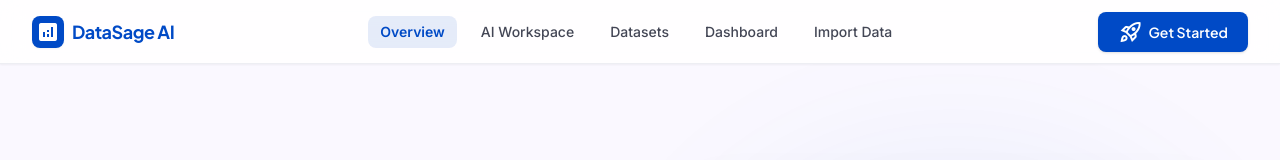
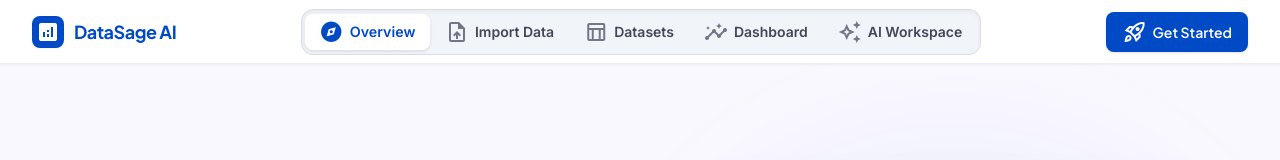
Before and after one commit to bikram73/DataSage_AI, a React (Vite) app: page / in a window 1280 px wide. Shown: the top 160 px of the page. Built offline with nearby package versions, Linux system fonts and the light colour scheme.

Commit message:
first commit

```diff
--- a/src/components/Navbar.tsx
+++ b/src/components/Navbar.tsx
@@ -4,6 +4,20 @@ interface NavbarProps {
   activeTab: string;
   onNavigate: (tab: string) => void;
 }
+
+interface NavItem {
+  id: string;
+  label: string;
+  icon: string;
+}
+
+const navItems: NavItem[] = [
+  { id: 'landing', label: 'Overview', icon: 'explore' },
+  { id: 'upload', label: 'Import Data', icon: 'upload_file' },
+  { id: 'preview', label: 'Datasets', icon: 'table_chart' },
+  { id: 'dashboard', label: 'Dashboard', icon: 'insights' },
+  { id: 'workspace', label: 'AI Workspace', icon: 'auto_awesome' },
+];
 
 export const Navbar: React.FC<NavbarProps> = ({ activeTab, onNavigate }) => {
   const [mobileMenuOpen, setMobileMenuOpen] = useState(false);
@@ -16,17 +30,17 @@ export const Navbar: React.FC<NavbarProps> = ({ activeTab, onNavigate }) => {
   return (
     <nav
       id="landing-nav"
-      className="fixed top-0 left-0 right-0 w-full z-50 bg-white/85 backdrop-blur-md border-b border-[#c3c6d7]/30 shadow-xs h-16 transition-all"
+      className="fixed top-0 left-0 right-0 w-full z-50 bg-white/90 backdrop-blur-md border-b border-[#c3c6d7]/30 shadow-xs h-16 transition-all"
     >
-      <div className="flex items-center justify-between px-4 sm:px-8 h-full max-w-[1440px] mx-auto">
+      <div className="flex items-center justify-between px-3 sm:px-6 lg:px-8 h-full max-w-[1440px] mx-auto gap-4">
         {/* Brand Logo & Name */}
         <div
-          className="flex items-center gap-2 cursor-pointer select-none group"
+          className="flex items-center gap-2.5 cursor-pointer select-none group shrink-0"
           onClick={() => handleNav('landing')}
         >
           <div className="w-8 h-8 rounded-lg bg-[#004ac6] flex items-center justify-center text-white shadow-xs group-hover:scale-105 transition-transform">
             <span
-              className="material-symbols-outlined text-[22px]"
+              className="material-symbols-outlined text-[20px]"
               style={{ fontVariationSettings: "'FILL' 1" }}
             >
               analytics
@@ -37,66 +51,40 @@ export const Navbar: React.FC<NavbarProps> = ({ activeTab, onNavigate }) => {
           </span>
         </div>
 
-        {/* Center Desktop Navigation Links */}
-        <div className="hidden md:flex items-center gap-1 sm:gap-2 lg:gap-3">
+        {/* Center Desktop Segmented Tab Bar: Overview, Import Data, Datasets, Dashboard, AI Workspace */}
+        <div className="hidden md:flex items-center bg-[#f1f4f9] p-1 rounded-xl border border-[#d8dce6] shadow-inner gap-0.5">
+          {navItems.map((item) => {
+            const isActive = activeTab === item.id;
+            return (
               <button
-            onClick={() => handleNav('landing')}
-            className={`px-3 py-1.5 rounded-lg text-sm font-medium transition-all ${
-              activeTab === 'landing'
-                ? 'text-[#004ac6] bg-[#004ac6]/10 font-semibold'
-                : 'text-[#434655] hover:text-[#004ac6] hover:bg-slate-100/60'
+                key={item.id}
+                onClick={() => handleNav(item.id)}
+                className={`flex items-center gap-1.5 px-3.5 py-1.5 rounded-lg text-xs lg:text-sm font-semibold transition-all duration-200 ${
+                  isActive
+                    ? 'bg-white text-[#004ac6] shadow-sm font-bold scale-[1.02]'
+                    : 'text-[#434655] hover:text-[#004ac6] hover:bg-white/60 font-medium'
                 }`}
               >
-            Overview
+                <span
+                  className={`material-symbols-outlined text-[17px] ${
+                    isActive ? 'text-[#004ac6]' : 'text-[#737686]'
+                  }`}
+                  style={isActive ? { fontVariationSettings: "'FILL' 1" } : undefined}
+                >
+                  {item.icon}
+                </span>
+                <span>{item.label}</span>
               </button>
-          <button
-            onClick={() => handleNav('workspace')}
-            className={`px-3 py-1.5 rounded-lg text-sm font-medium transition-all ${
-              activeTab === 'workspace'
-                ? 'text-[#004ac6] bg-[#004ac6]/10 font-semibold'
-                : 'text-[#434655] hover:text-[#004ac6] hover:bg-slate-100/60'
-            }`}
-          >
-            AI Workspace
-          </button>
-          <button
-            onClick={() => handleNav('preview')}
-            className={`px-3 py-1.5 rounded-lg text-sm font-medium transition-all ${
-              activeTab === 'preview'
-                ? 'text-[#004ac6] bg-[#004ac6]/10 font-semibold'
-                : 'text-[#434655] hover:text-[#004ac6] hover:bg-slate-100/60'
-            }`}
-          >
-            Datasets
-          </button>
-          <button
-            onClick={() => handleNav('dashboard')}
-            className={`px-3 py-1.5 rounded-lg text-sm font-medium transition-all ${
-              activeTab === 'dashboard'
-                ? 'text-[#004ac6] bg-[#004ac6]/10 font-semibold'
-                : 'text-[#434655] hover:text-[#004ac6] hover:bg-slate-100/60'
-            }`}
-          >
-            Dashboard
-          </button>
-          <button
-            onClick={() => handleNav('upload')}
-            className={`px-3 py-1.5 rounded-lg text-sm font-medium transition-all ${
-              activeTab === 'upload'
-                ? 'text-[#004ac6] bg-[#004ac6]/10 font-semibold'
-                : 'text-[#434655] hover:text-[#004ac6] hover:bg-slate-100/60'
-            }`}
-          >
-            Import Data
-          </button>
+            );
+          })}
         </div>
 
-        {/* Right CTA Button & Mobile Menu Toggle */}
-        <div className="flex items-center gap-3">
+        {/* Right Action Button & Mobile Menu Toggle */}
+        <div className="flex items-center gap-2 sm:gap-3 shrink-0">
           <button
             id="landing-getstarted-btn"
             onClick={() => handleNav(activeTab === 'landing' ? 'upload' : 'workspace')}
-            className="hidden sm:inline-flex items-center gap-1.5 bg-[#004ac6] text-white font-['Plus_Jakarta_Sans'] font-semibold px-4 sm:px-5 py-2 rounded-lg shadow-sm hover:brightness-110 active:scale-95 transition-all text-xs sm:text-sm"
+            className="hidden sm:inline-flex items-center gap-1.5 bg-[#004ac6] text-white font-['Plus_Jakarta_Sans'] font-semibold px-4 py-2 rounded-lg shadow-sm hover:brightness-110 active:scale-95 transition-all text-xs sm:text-sm"
           >
             <span className="material-symbols-outlined text-[18px]">
               {activeTab === 'landing' ? 'rocket_launch' : 'add'}
@@ -104,7 +92,7 @@ export const Navbar: React.FC<NavbarProps> = ({ activeTab, onNavigate }) => {
             <span>{activeTab === 'landing' ? 'Get Started' : 'New Analysis'}</span>
           </button>
 
-          {/* Mobile hamburger button */}
+          {/* Mobile menu trigger */}
           <button
             onClick={() => setMobileMenuOpen(!mobileMenuOpen)}
             className="md:hidden p-2 rounded-lg text-[#434655] hover:bg-slate-100 focus:outline-none"
@@ -119,62 +107,41 @@ export const Navbar: React.FC<NavbarProps> = ({ activeTab, onNavigate }) => {
 
       {/* Mobile Navigation Dropdown */}
       {mobileMenuOpen && (
-        <div className="md:hidden bg-white/95 backdrop-blur-xl border-b border-[#c3c6d7]/30 px-4 py-3 shadow-lg flex flex-col gap-1">
+        <div className="md:hidden bg-white/95 backdrop-blur-xl border-b border-[#c3c6d7]/30 px-4 py-3 shadow-lg flex flex-col gap-1.5">
+          <div className="text-xs font-semibold uppercase tracking-wider text-[#737686] px-2 py-1">
+            Navigation
+          </div>
+          <div className="flex flex-col bg-[#f1f4f9] p-1.5 rounded-xl border border-[#d8dce6] gap-1">
+            {navItems.map((item) => {
+              const isActive = activeTab === item.id;
+              return (
                 <button
-            onClick={() => handleNav('landing')}
-            className={`w-full text-left px-3 py-2 rounded-lg text-sm font-medium ${
-              activeTab === 'landing'
-                ? 'text-[#004ac6] bg-[#004ac6]/10 font-semibold'
-                : 'text-[#434655] hover:bg-slate-100'
+                  key={item.id}
+                  onClick={() => handleNav(item.id)}
+                  className={`w-full flex items-center gap-2.5 px-3 py-2.5 rounded-lg text-sm transition-all ${
+                    isActive
+                      ? 'bg-white text-[#004ac6] shadow-sm font-bold'
+                      : 'text-[#434655] hover:bg-white/60 font-medium'
                   }`}
                 >
-            Overview
+                  <span
+                    className={`material-symbols-outlined text-[18px] ${
+                      isActive ? 'text-[#004ac6]' : 'text-[#737686]'
+                    }`}
+                    style={isActive ? { fontVariationSettings: "'FILL' 1" } : undefined}
+                  >
+                    {item.icon}
+                  </span>
+                  <span>{item.label}</span>
                 </button>
-          <button
-            onClick={() => handleNav('workspace')}
-            className={`w-full text-left px-3 py-2 rounded-lg text-sm font-medium ${
-              activeTab === 'workspace'
-                ? 'text-[#004ac6] bg-[#004ac6]/10 font-semibold'
-                : 'text-[#434655] hover:bg-slate-100'
-            }`}
-          >
-            AI Workspace
-          </button>
-          <button
-            onClick={() => handleNav('preview')}
-            className={`w-full text-left px-3 py-2 rounded-lg text-sm font-medium ${
-              activeTab === 'preview'
-                ? 'text-[#004ac6] bg-[#004ac6]/10 font-semibold'
-                : 'text-[#434655] hover:bg-slate-100'
-            }`}
-          >
-            Datasets
-          </button>
-          <button
-            onClick={() => handleNav('dashboard')}
-            className={`w-full text-left px-3 py-2 rounded-lg text-sm font-medium ${
-              activeTab === 'dashboard'
-                ? 'text-[#004ac6] bg-[#004ac6]/10 font-semibold'
-                : 'text-[#434655] hover:bg-slate-100'
-            }`}
-          >
-            Dashboard
-          </button>
-          <button
-            onClick={() => handleNav('upload')}
-            className={`w-full text-left px-3 py-2 rounded-lg text-sm font-medium ${
-              activeTab === 'upload'
-                ? 'text-[#004ac6] bg-[#004ac6]/10 font-semibold'
-                : 'text-[#434655] hover:bg-slate-100'
-            }`}
-          >
-            Import Data
-          </button>
+              );
+            })}
+          </div>
 
           <div className="pt-2 mt-1 border-t border-[#c3c6d7]/20">
             <button
               onClick={() => handleNav(activeTab === 'landing' ? 'upload' : 'workspace')}
-              className="w-full py-2.5 bg-[#004ac6] text-white rounded-lg text-xs font-semibold flex items-center justify-center gap-1.5 shadow-sm"
+              className="w-full py-2.5 bg-[#004ac6] text-white rounded-lg text-xs font-semibold flex items-center justify-center gap-1.5 shadow-sm active:scale-95 transition-transform"
             >
               <span className="material-symbols-outlined text-[16px]">
                 {activeTab === 'landing' ? 'rocket_launch' : 'add'}
```
Lines whose indentation alone changed are shown as unchanged.
